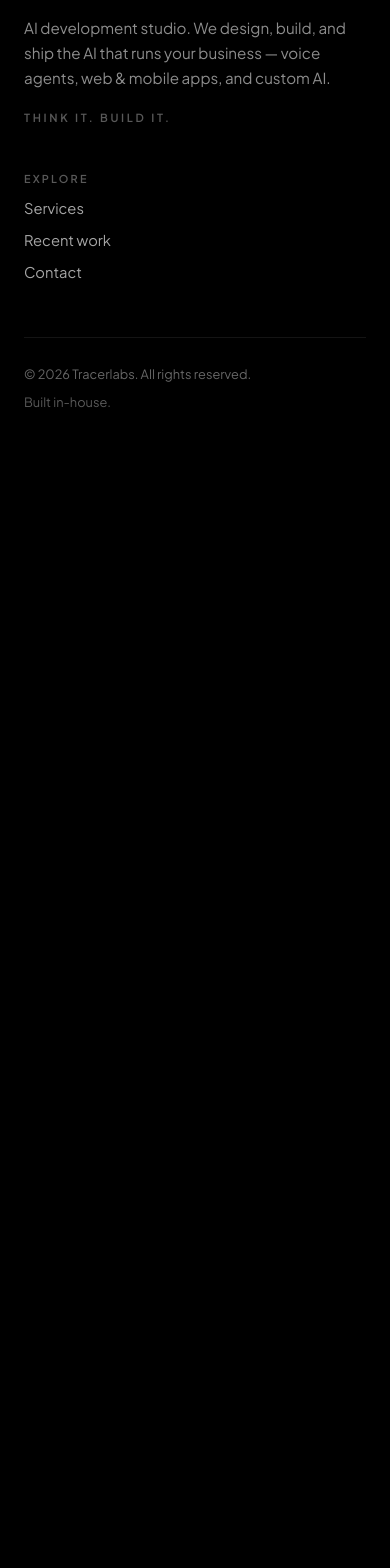
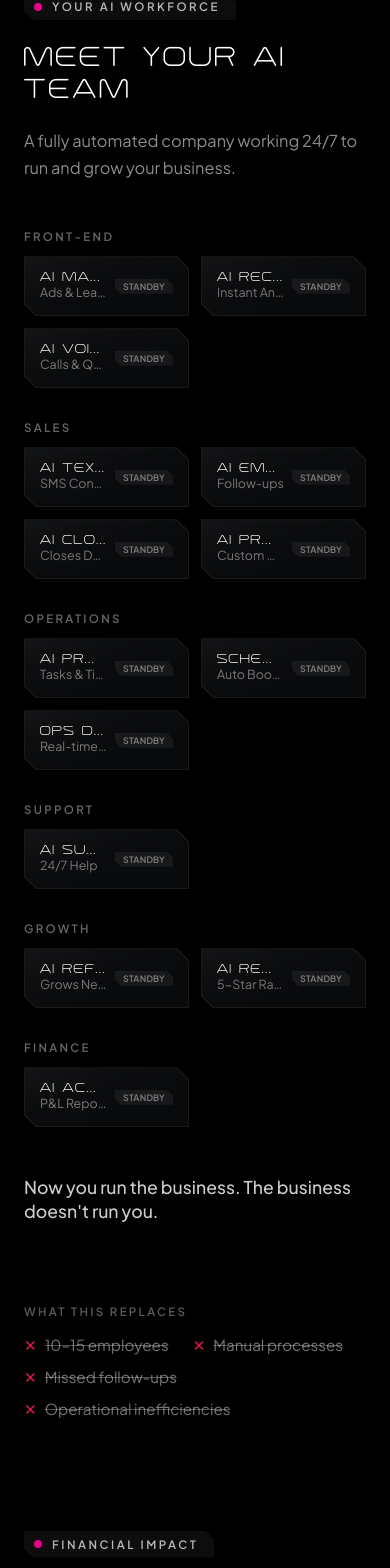
Before and after one commit to subaiyalShk/tracerlab-landingpage, a Next.js app: page /agents in a window 390 px wide. Shown: the part 5858-7426 px from the top of the page. Before the commit the page ends 6332 px from the top, so only its background shows below. Built offline with nearby package versions, Linux system fonts and the light colour scheme; no server answers.

Commit message:
feat(agents): AI workforce grid
Co-Authored-By: Claude Opus 4.8 (1M context) <noreply@anthropic.com>

```diff
--- /dev/null
+++ b/app/(tracerlabs)/agents/_components/AgentsCta.tsx
@@ -0,0 +1,33 @@
+import VoiceWidget from "../../../components/VoiceWidget";
+import Button from "../../../components/Button";
+import Eyebrow from "../../../components/Eyebrow";
+
+export default function AgentsCta({ voiceEnabled, calcomUrl }: { voiceEnabled: boolean; calcomUrl: string }) {
+  return (
+    <section id="tl-ag-cta" className="relative isolate w-full overflow-hidden bg-page" style={{ scrollMarginTop: "5rem" }}>
+      <div
+        aria-hidden
+        className="pointer-events-none absolute left-1/2 top-1/3 -z-10 h-[52vw] w-[64vw] -translate-x-1/2 -translate-y-1/2 rounded-full opacity-[0.22] blur-[150px]"
+        style={{ background: "radial-gradient(circle, rgba(231,2,141,0.34) 0%, rgba(5,106,252,0.18) 45%, transparent 72%)" }}
+      />
+      <div className="mx-auto flex w-full max-w-[820px] flex-col items-center px-6 py-24 text-center sm:px-10 sm:py-28">
+        <div className="flex justify-center">
+          <Eyebrow>Let&apos;s build</Eyebrow>
+        </div>
+        <h2 className="font-display animate-rise mt-7 text-[clamp(2.1rem,5.5vw,3.6rem)] font-normal uppercase leading-[1.02] tracking-tight">
+          Ready to put your business on{" "}
+          <span className="bg-clip-text text-transparent" style={{ backgroundImage: "linear-gradient(100deg,#e7028d,#056afc)" }}>autopilot?</span>
+        </h2>
+        <p className="animate-rise mt-6 max-w-[36rem] text-[1.05rem] leading-relaxed text-ink/55">
+          Talk to our AI agent right now, or book a demo to see the full system deployed for your business in days, not months.
+        </p>
+        <div className="animate-rise mt-12">
+          <VoiceWidget voiceEnabled={voiceEnabled} calcomUrl={calcomUrl} />
+        </div>
+        <div className="animate-rise mt-10">
+          <Button href={calcomUrl} variant="secondary" external>Book a Demo</Button>
+        </div>
+      </div>
+    </section>
+  );
+}
--- /dev/null
+++ b/app/(tracerlabs)/agents/_components/AiWorkforce.tsx
@@ -0,0 +1,48 @@
+import Bevel, { GLASS_BORDER, GLASS_BG } from "../../../components/Bevel";
+import Eyebrow from "../../../components/Eyebrow";
+
+const GROUPS: { category: string; agents: { name: string; role: string }[] }[] = [
+  { category: "Front-End", agents: [{ name: "AI Marketer", role: "Ads & Leads" }, { name: "AI Receptionist", role: "Instant Answers" }, { name: "AI Voice Agent", role: "Calls & Qualifies" }] },
+  { category: "Sales", agents: [{ name: "AI Text Agent", role: "SMS Convos" }, { name: "AI Email Agent", role: "Follow-ups" }, { name: "AI Closer", role: "Closes Deals" }, { name: "AI Proposals", role: "Custom Docs" }] },
+  { category: "Operations", agents: [{ name: "AI Project Manager", role: "Tasks & Timelines" }, { name: "Scheduler", role: "Auto Booking" }, { name: "Ops Dashboard", role: "Real-time View" }] },
+  { category: "Support", agents: [{ name: "AI Support", role: "24/7 Help" }] },
+  { category: "Growth", agents: [{ name: "AI Referrals", role: "Grows Network" }, { name: "AI Reviews", role: "5-Star Ratings" }] },
+  { category: "Finance", agents: [{ name: "AI Accountant", role: "P&L Reports" }] },
+];
+
+export default function AiWorkforce() {
+  return (
+    <section id="tl-ag-workforce" className="relative isolate w-full overflow-hidden bg-page">
+      <div className="mx-auto w-full max-w-[1180px] px-6 py-20 sm:px-10 sm:py-24 lg:py-28">
+        <div className="max-w-[44rem]">
+          <Eyebrow>Your AI workforce</Eyebrow>
+          <h2 className="font-display animate-rise mt-6 text-[clamp(2rem,5vw,3.4rem)] font-normal uppercase leading-[1.0] tracking-tight">Meet your AI team</h2>
+          <p className="animate-rise mt-5 max-w-[40rem] text-[1.02rem] leading-relaxed text-ink/55">A fully automated company working 24/7 to run and grow your business.</p>
+        </div>
+        <div className="mt-12 flex flex-col gap-8">
+          {GROUPS.map((g) => (
+            <div key={g.category}>
+              <div className="mb-3 text-[0.72rem] font-semibold uppercase tracking-[0.2em] text-ink/40">{g.category}</div>
+              <div className="grid grid-cols-2 gap-3 sm:grid-cols-3 lg:grid-cols-4">
+                {g.agents.map((a) => (
+                  <Bevel key={a.name} bevel={12} border={GLASS_BORDER} bg={GLASS_BG} innerClassName="backdrop-blur-md">
+                    <div className="flex items-center justify-between gap-2 p-4">
+                      <div className="min-w-0">
+                        <div className="font-display truncate text-[0.95rem] tracking-tight">{a.name}</div>
+                        <div className="truncate text-[0.78rem] text-ink/45">{a.role}</div>
+                      </div>
+                      <span className="bv-6 shrink-0 bg-ink/[0.06] px-2 py-0.5 text-[0.55rem] font-semibold uppercase tracking-wide text-ink/45">Standby</span>
+                    </div>
+                  </Bevel>
+                ))}
+              </div>
+            </div>
+          ))}
+        </div>
+        <p className="animate-rise mt-12 max-w-[40rem] text-[1.1rem] font-medium leading-snug text-ink/80">
+          Now you run the business. The business doesn&apos;t run you.
+        </p>
+      </div>
+    </section>
+  );
+}
--- /dev/null
+++ b/app/(tracerlabs)/agents/_components/FinancialImpact.tsx
@@ -0,0 +1,40 @@
+import Bevel, { GLASS_BORDER, GLASS_BG } from "../../../components/Bevel";
+import Eyebrow from "../../../components/Eyebrow";
+
+const STATS: { label: string; big: string; sub: { k: string; v: string }[] }[] = [
+  { label: "Cost Savings", big: "−59%", sub: [{ k: "Labor", v: "−59%" }, { k: "Operations", v: "−57%" }, { k: "Overhead", v: "−55%" }] },
+  { label: "Revenue Growth", big: "↑", sub: [{ k: "Quarter over quarter", v: "Q1 → Q4" }] },
+  { label: "Efficiency", big: "5×", sub: [{ k: "Response time", v: "5× faster" }, { k: "Task completion", v: "88%" }, { k: "Accuracy", v: "97%" }] },
+  { label: "Return on Investment", big: "Mo 3", sub: [{ k: "Breakeven", v: "Month 3" }, { k: "Trajectory", v: "M1 → M10" }] },
+];
+
+export default function FinancialImpact() {
+  return (
+    <section id="tl-ag-impact" className="relative isolate w-full overflow-hidden bg-page">
+      <div className="mx-auto w-full max-w-[1180px] px-6 py-20 sm:px-10 sm:py-24 lg:py-28">
+        <div className="max-w-[44rem]">
+          <Eyebrow>Financial impact</Eyebrow>
+          <h2 className="font-display animate-rise mt-6 text-[clamp(2rem,5vw,3.4rem)] font-normal uppercase leading-[1.0] tracking-tight">What this means for your business</h2>
+          <p className="animate-rise mt-5 max-w-[40rem] text-[1.02rem] leading-relaxed text-ink/55">Backed by real-world data from AI and automation adoption.</p>
+        </div>
+        <div className="mt-12 grid grid-cols-1 gap-4 sm:grid-cols-2 lg:grid-cols-4">
+          {STATS.map((s) => (
+            <Bevel key={s.label} bevel={14} border={GLASS_BORDER} bg={GLASS_BG} innerClassName="backdrop-blur-md">
+              <div className="flex h-full flex-col p-6">
+                <div className="text-[0.72rem] font-semibold uppercase tracking-[0.16em] text-ink/40">{s.label}</div>
+                <div className="font-display mt-3 bg-clip-text text-[2.6rem] leading-none text-transparent" style={{ backgroundImage: "linear-gradient(100deg,#e7028d,#056afc)" }}>{s.big}</div>
+                <ul className="mt-5 flex flex-col gap-2">
+                  {s.sub.map((x) => (
+                    <li key={x.k} className="flex items-center justify-between text-[0.82rem]">
+                      <span className="text-ink/55">{x.k}</span><span className="font-medium text-ink/80">{x.v}</span>
+                    </li>
+                  ))}
+                </ul>
+              </div>
+            </Bevel>
+          ))}
+        </div>
+      </div>
+    </section>
+  );
+}
--- /dev/null
+++ b/app/(tracerlabs)/agents/_components/WhatThisReplaces.tsx
@@ -0,0 +1,19 @@
+const REPLACES = ["10–15 employees", "Manual processes", "Missed follow-ups", "Operational inefficiencies"];
+
+export default function WhatThisReplaces() {
+  return (
+    <section id="tl-ag-replaces" className="w-full bg-page">
+      <div className="mx-auto w-full max-w-[1180px] px-6 pb-8 sm:px-10">
+        <div className="text-[0.72rem] font-semibold uppercase tracking-[0.2em] text-ink/35">What this replaces</div>
+        <ul className="mt-4 flex flex-wrap gap-x-6 gap-y-3">
+          {REPLACES.map((r) => (
+            <li key={r} className="flex items-center gap-2 text-[0.95rem] text-ink/45">
+              <span aria-hidden className="text-brand-red">✕</span>
+              <span className="line-through decoration-ink/30">{r}</span>
+            </li>
+          ))}
+        </ul>
+      </div>
+    </section>
+  );
+}
--- a/app/(tracerlabs)/agents/page.tsx
+++ b/app/(tracerlabs)/agents/page.tsx
@@ -4,6 +4,10 @@ import Footer from "../../components/Footer";
 import AgentsHero from "./_components/AgentsHero";
 import TrustStrip from "./_components/TrustStrip";
 import AutopilotSystem from "./_components/AutopilotSystem";
+import AiWorkforce from "./_components/AiWorkforce";
+import WhatThisReplaces from "./_components/WhatThisReplaces";
+import FinancialImpact from "./_components/FinancialImpact";
+import AgentsCta from "./_components/AgentsCta";
 
 export const metadata: Metadata = {
   title: "Custom AI Products & Agents",
@@ -27,9 +31,11 @@ export const metadata: Metadata = {
   },
 };
 
-// Server component. (The Retell env reads for VoiceWidget are added in Task 8, alongside the
-// CTA that consumes them — keeping page.tsx lint-clean here with no unused vars.)
 export default function AgentsPage() {
+  const voiceEnabled = Boolean(process.env.RETELL_API_KEY && process.env.RETELL_AGENT_ID);
+  const calcomUrl =
+    process.env.NEXT_PUBLIC_CAL_BOOKING_LINK || "https://cal.com/team/tracerlabs/discovery-call";
+
   return (
     <>
       <Nav />
@@ -40,6 +46,10 @@ export default function AgentsPage() {
         <AgentsHero />
         <TrustStrip />
         <AutopilotSystem />
+        <AiWorkforce />
+        <WhatThisReplaces />
+        <FinancialImpact />
+        <AgentsCta voiceEnabled={voiceEnabled} calcomUrl={calcomUrl} />
       </main>
       <Footer />
     </>
```
